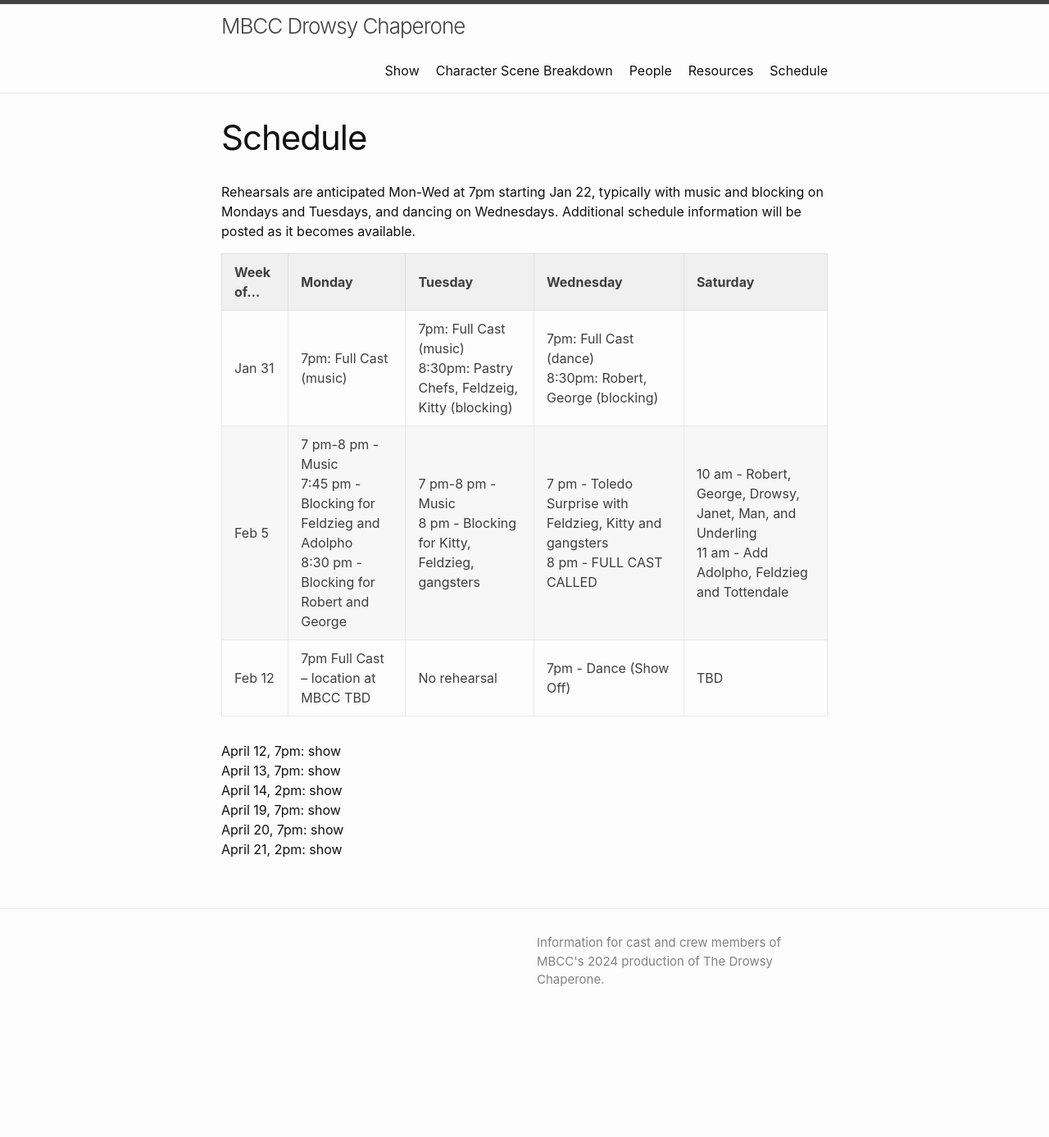
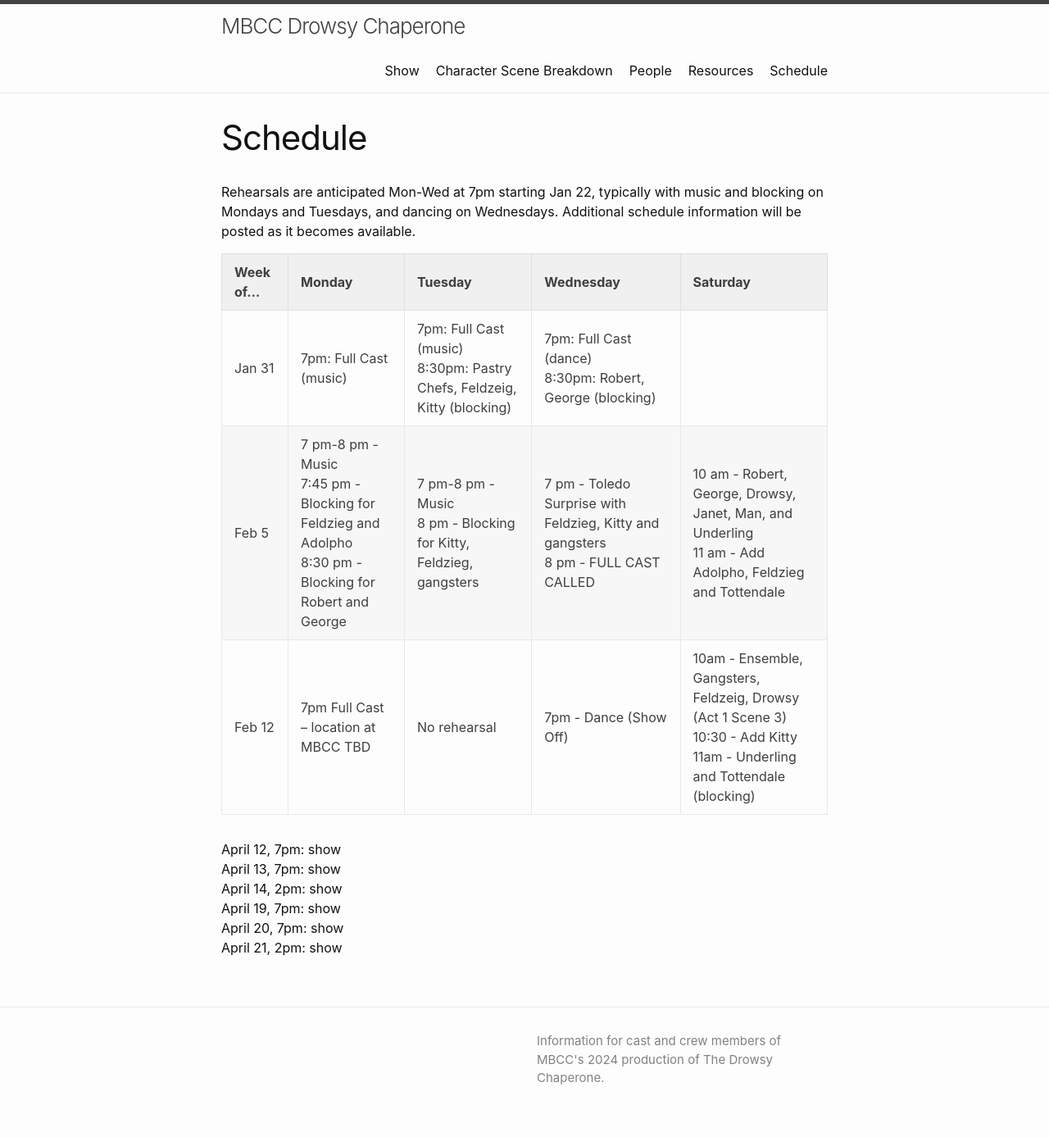
Before and after one commit to kstromi/kstromi.github.io, a Jekyll site: the page built from schedule.md, in a window 1280 px wide. Shown: the whole page at 82% size. Built offline with Jekyll 4.4.1, drawn with Linux system fonts in a browser that asks for light colours; before the commit the page ends 1267 px from its top, so only the background shows below that.

Commit message:
Update schedule

```diff
--- a/schedule.md
+++ b/schedule.md
@@ -11,7 +11,7 @@
  ---|---|---|---
  Jan 31 | 7pm: Full Cast (music) | 7pm: Full Cast (music)<br>8:30pm: Pastry Chefs, Feldzeig, Kitty (blocking) |7pm: Full Cast (dance)<br>8:30pm: Robert, George (blocking)
  Feb 5 | 7 pm-8 pm - Music<br>7:45 pm - Blocking for Feldzieg and Adolpho<br>8:30 pm - Blocking for Robert and George | 7 pm-8 pm - Music<br>8 pm -  Blocking for Kitty, Feldzieg, gangsters | 7 pm - Toledo Surprise with Feldzieg, Kitty and gangsters<br>8 pm - FULL CAST CALLED | 10 am - Robert, George, Drowsy, Janet, Man, and Underling<br>11 am -  Add Adolpho, Feldzieg and Tottendale
- Feb 12 | 7pm Full Cast -- location at MBCC TBD | No rehearsal | 7pm  - Dance (Show Off) | TBD
+ Feb 12 | 7pm Full Cast -- location at MBCC TBD | No rehearsal | 7pm  - Dance (Show Off) | 10am - Ensemble, Gangsters, Feldzeig, Drowsy (Act 1 Scene 3)<br>10:30 - Add Kitty<br>11am - Underling and Tottendale (blocking)
 
 
 
```
